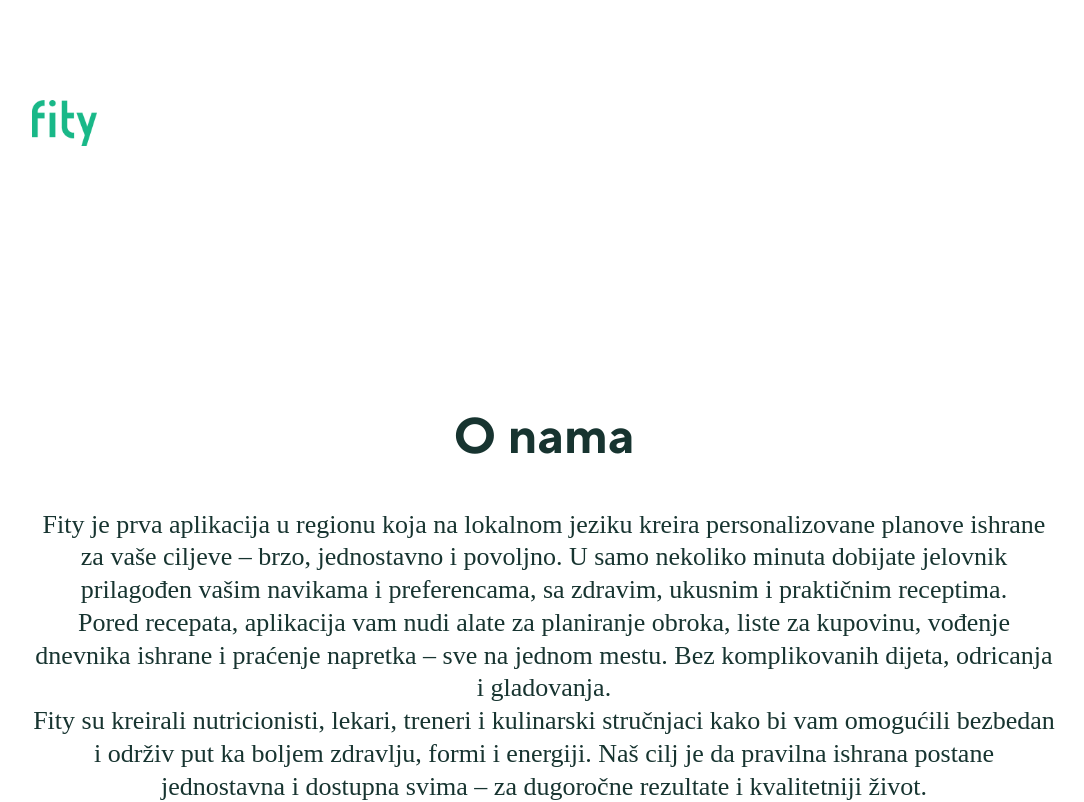
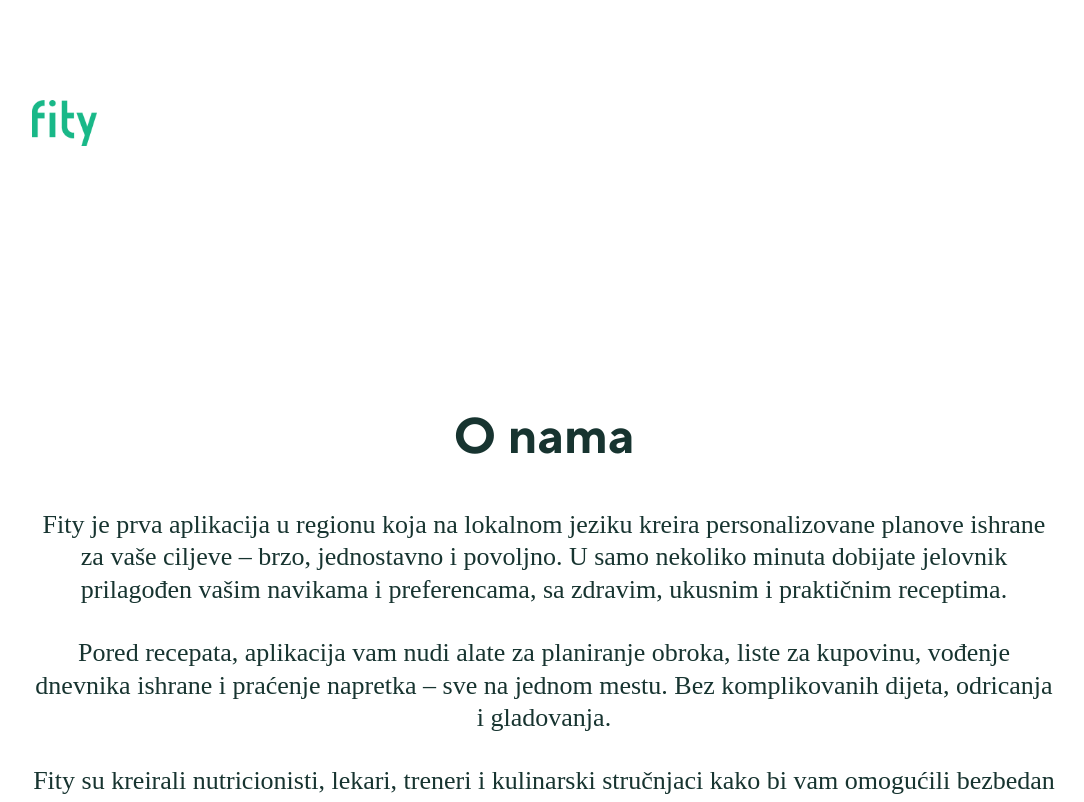
Before and after one commit to JankoB1/fity-landing, a React (Create React App) app: page /o-nama in a window 1280 px wide. Shown: the top 802 px of the page, without its empty margins (96-1180 px from the left). Built offline with nearby package versions, Linux system fonts and the light colour scheme; a web font is replaced by a local one.

Commit message:
padding p

```diff
--- a/src/pages/AboutUs.tsx
+++ b/src/pages/AboutUs.tsx
@@ -12,8 +12,8 @@ function Thanks() {
                     {/*<a href="/"><img src={arrow} alt=""/>Vrati se na početnu stranicu</a>*/}
                 </div>
                 <h1 style={{ paddingTop: '200px', textAlign: 'center' }}>O nama</h1>
-                <p style={{ textAlign: 'center' }}>Fity je prva aplikacija u regionu koja na lokalnom jeziku kreira personalizovane planove ishrane za vaše ciljeve – brzo, jednostavno i povoljno. U samo nekoliko minuta dobijate jelovnik prilagođen vašim navikama i preferencama, sa zdravim, ukusnim i praktičnim receptima.</p>
-                <p style={{ textAlign: 'center' }}>Pored recepata, aplikacija vam nudi alate za planiranje obroka, liste za kupovinu, vođenje dnevnika ishrane i praćenje napretka – sve na jednom mestu. Bez komplikovanih dijeta, odricanja i gladovanja.</p>
+                <p style={{ textAlign: 'center', paddingBottom: '30px' }}>Fity je prva aplikacija u regionu koja na lokalnom jeziku kreira personalizovane planove ishrane za vaše ciljeve – brzo, jednostavno i povoljno. U samo nekoliko minuta dobijate jelovnik prilagođen vašim navikama i preferencama, sa zdravim, ukusnim i praktičnim receptima.</p>
+                <p style={{ textAlign: 'center', paddingBottom: '30px' }}>Pored recepata, aplikacija vam nudi alate za planiranje obroka, liste za kupovinu, vođenje dnevnika ishrane i praćenje napretka – sve na jednom mestu. Bez komplikovanih dijeta, odricanja i gladovanja.</p>
                 <p style={{ textAlign: 'center', paddingBottom: '150px' }}>Fity su kreirali nutricionisti, lekari, treneri i kulinarski stručnjaci kako bi vam omogućili bezbedan i održiv put ka boljem zdravlju, formi i energiji. Naš cilj je da pravilna ishrana postane jednostavna i dostupna svima – za dugoročne rezultate i kvalitetniji život.</p>
             </div>
             <Footer></Footer>
```
